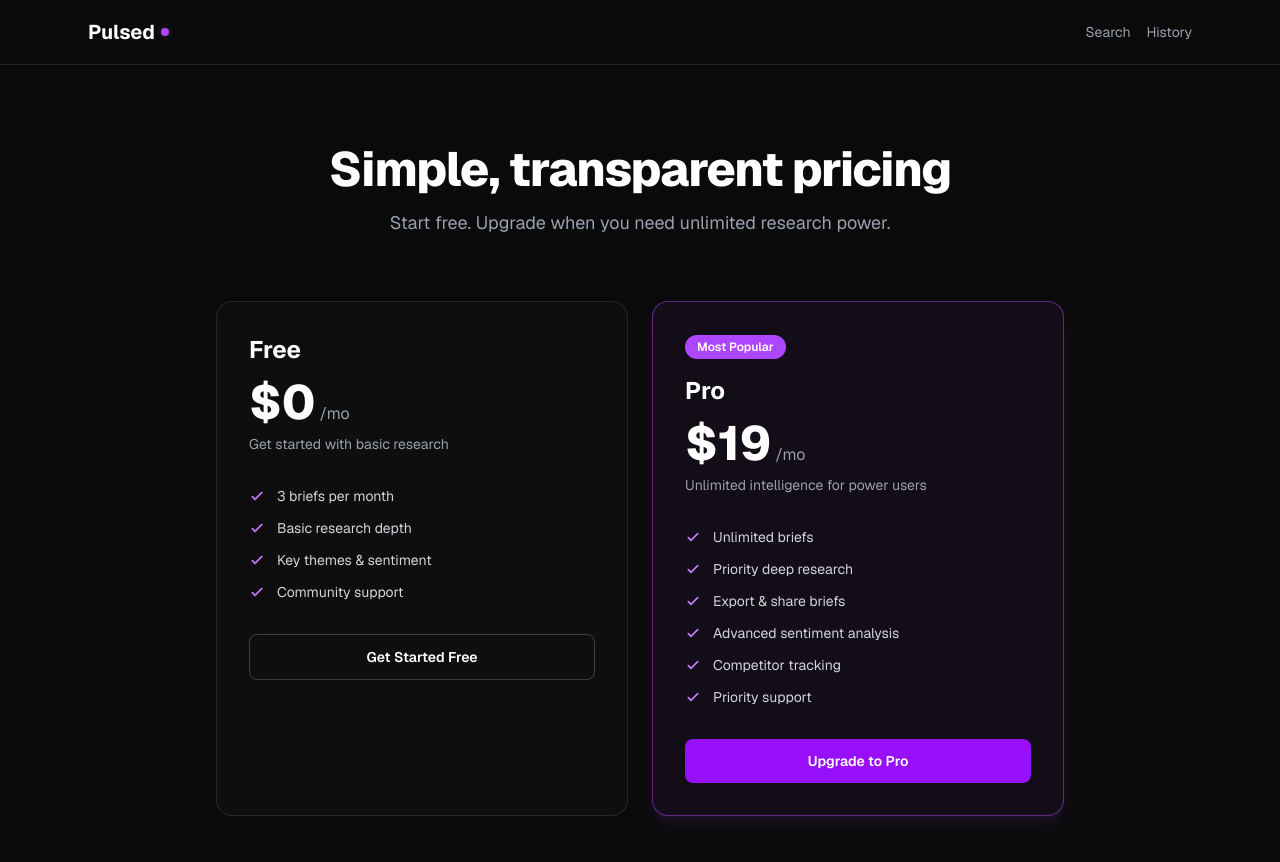
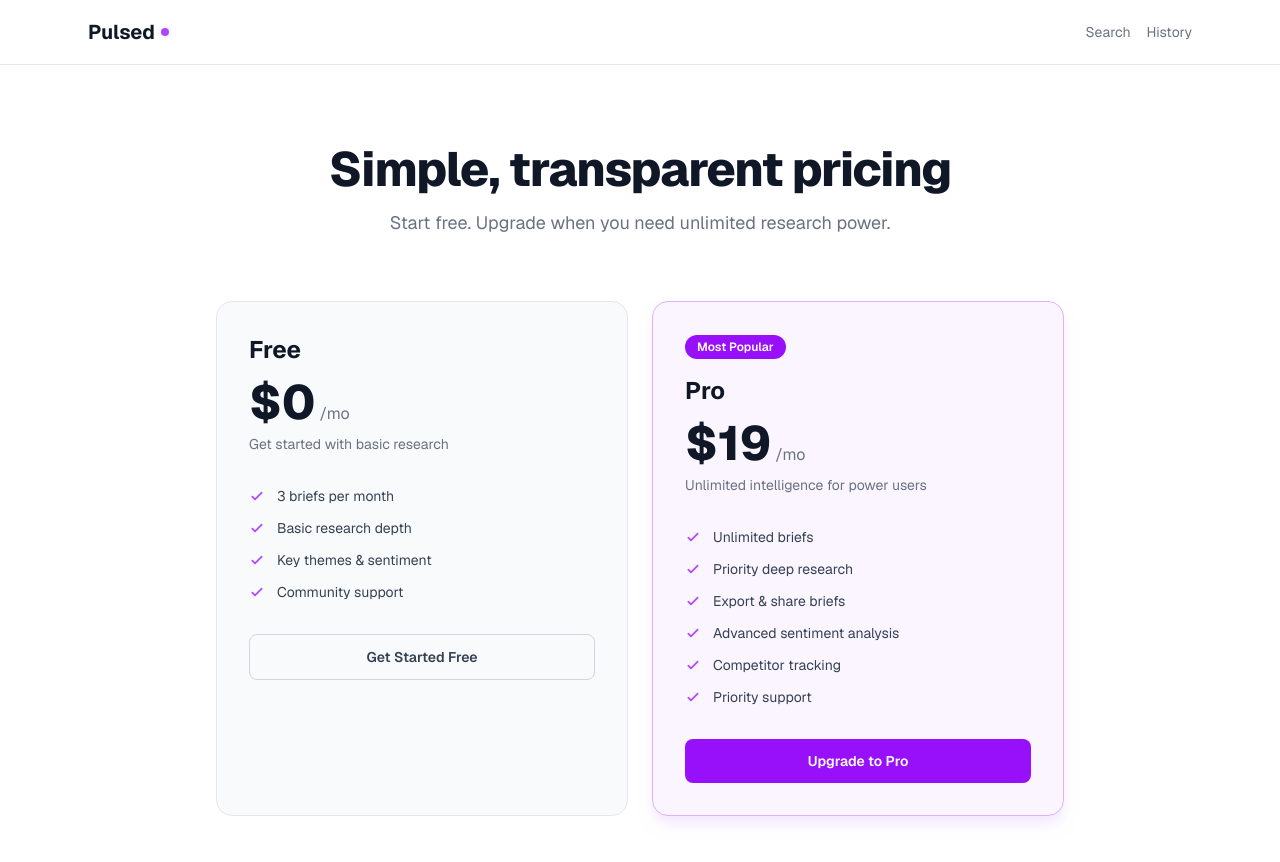
Before and after one commit to vinceglakas/pulse, a Next.js app: page /pricing in a window 1280 px wide. Shown: the top 862 px of the page. Built offline with nearby package versions, Linux system fonts and the light colour scheme.

Commit message:
fix: pricing page light theme to match rest of app

```diff
--- a/src/app/pricing/page.tsx
+++ b/src/app/pricing/page.tsx
@@ -37,9 +37,9 @@ const tiers = [
 
 export default function PricingPage() {
   return (
-    <div className="min-h-screen bg-[#0a0a0a] text-white">
+    <div className="min-h-screen bg-white text-gray-900">
       {/* Nav */}
-      <nav className="border-b border-white/10">
+      <nav className="border-b border-gray-200">
         <div className="max-w-6xl mx-auto px-6 h-16 flex items-center justify-between">
           <a href="/" className="flex items-center gap-1.5">
             <span className="text-xl font-bold">Pulsed</span>
@@ -49,18 +49,18 @@ export default function PricingPage() {
             </span>
           </a>
           <div className="flex items-center gap-4">
-            <a href="/search" className="text-sm text-gray-400 hover:text-white transition-colors">Search</a>
-            <a href="/history" className="text-sm text-gray-400 hover:text-white transition-colors">History</a>
+            <a href="/search" className="text-sm text-gray-500 hover:text-gray-900 transition-colors">Search</a>
+            <a href="/history" className="text-sm text-gray-500 hover:text-gray-900 transition-colors">History</a>
           </div>
         </div>
       </nav>
 
       {/* Header */}
       <section className="pt-20 pb-16 text-center px-6">
-        <h1 className="text-4xl md:text-5xl font-extrabold tracking-tight">
+        <h1 className="text-4xl md:text-5xl font-extrabold tracking-tight text-gray-900">
           Simple, transparent pricing
         </h1>
-        <p className="mt-4 text-lg text-gray-400 max-w-xl mx-auto">
+        <p className="mt-4 text-lg text-gray-500 max-w-xl mx-auto">
           Start free. Upgrade when you need unlimited research power.
         </p>
       </section>
@@ -73,26 +73,26 @@ export default function PricingPage() {
               key={tier.name}
               className={`rounded-2xl p-8 border ${
                 tier.highlight
-                  ? 'border-purple-500/50 bg-purple-500/5 shadow-lg shadow-purple-500/10'
-                  : 'border-white/10 bg-white/[0.02]'
+                  ? 'border-purple-300 bg-purple-50 shadow-lg shadow-purple-100'
+                  : 'border-gray-200 bg-gray-50'
               }`}
             >
               {tier.highlight && (
-                <span className="inline-block text-xs font-semibold bg-purple-500 text-white px-3 py-1 rounded-full mb-4">
+                <span className="inline-block text-xs font-semibold bg-purple-600 text-white px-3 py-1 rounded-full mb-4">
                   Most Popular
                 </span>
               )}
-              <h2 className="text-2xl font-bold">{tier.name}</h2>
+              <h2 className="text-2xl font-bold text-gray-900">{tier.name}</h2>
               <div className="mt-3 flex items-baseline gap-1">
-                <span className="text-5xl font-extrabold">{tier.price}</span>
-                <span className="text-gray-400">{tier.period}</span>
+                <span className="text-5xl font-extrabold text-gray-900">{tier.price}</span>
+                <span className="text-gray-500">{tier.period}</span>
               </div>
-              <p className="mt-2 text-gray-400 text-sm">{tier.desc}</p>
+              <p className="mt-2 text-gray-500 text-sm">{tier.desc}</p>
 
               <ul className="mt-8 space-y-3">
                 {tier.features.map((f) => (
-                  <li key={f} className="flex items-center gap-3 text-sm text-gray-300">
-                    <svg className="w-4 h-4 text-purple-400 shrink-0" fill="none" stroke="currentColor" strokeWidth={2.5} viewBox="0 0 24 24">
+                  <li key={f} className="flex items-center gap-3 text-sm text-gray-700">
+                    <svg className="w-4 h-4 text-purple-500 shrink-0" fill="none" stroke="currentColor" strokeWidth={2.5} viewBox="0 0 24 24">
                       <path strokeLinecap="round" strokeLinejoin="round" d="M5 13l4 4L19 7" />
                     </svg>
                     {f}
@@ -106,7 +106,7 @@ export default function PricingPage() {
                 ) : (
                   <a
                     href="/search"
-                    className="block w-full text-center border border-white/20 text-white py-3 px-6 rounded-lg text-sm font-semibold hover:bg-white/5 transition-colors"
+                    className="block w-full text-center border border-gray-300 text-gray-700 py-3 px-6 rounded-lg text-sm font-semibold hover:bg-gray-100 transition-colors"
                   >
                     Get Started Free
                   </a>
```
